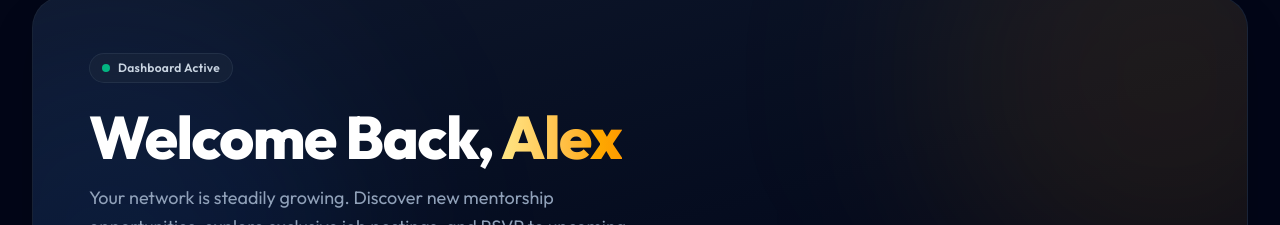
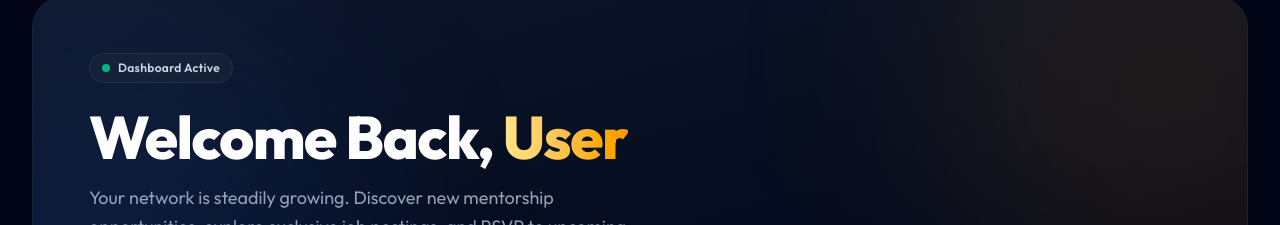
Before and after one commit to moonstruck2003/AlumniConnectDBMS, a React app in the folder frontend/: page /dashboard in a window 1280 px wide. Shown: the part 125-350 px from the top of the page. Built offline with nearby package versions, Linux system fonts and the light colour scheme; no server answers; the HTML template or start-up script is replaced by a standard one.

Commit message:
Dashboard shows real user name

```diff
--- a/frontend/src/components/welcome.jsx
+++ b/frontend/src/components/welcome.jsx
@@ -1,6 +1,9 @@
 import { motion } from 'framer-motion';
+import authService from '../services/authService';
 
 export default function Welcome() {
+  const user = authService.getCurrentUser();
+
   return (
     <motion.div
       initial={{ opacity: 0, y: 20 }}
@@ -29,7 +32,7 @@ export default function Welcome() {
           transition={{ delay: 0.4, duration: 0.8 }}
           className="text-4xl sm:text-6xl font-extrabold tracking-tight text-white mb-4"
         >
-          Welcome Back, <span className="bg-clip-text text-transparent bg-gradient-to-r from-amber-200 to-amber-500">Alex</span>
+          Welcome Back, <span className="bg-clip-text text-transparent bg-gradient-to-r from-amber-200 to-amber-500">{user?.name || 'User'}</span>
         </motion.h1>
 
         <motion.p
```
